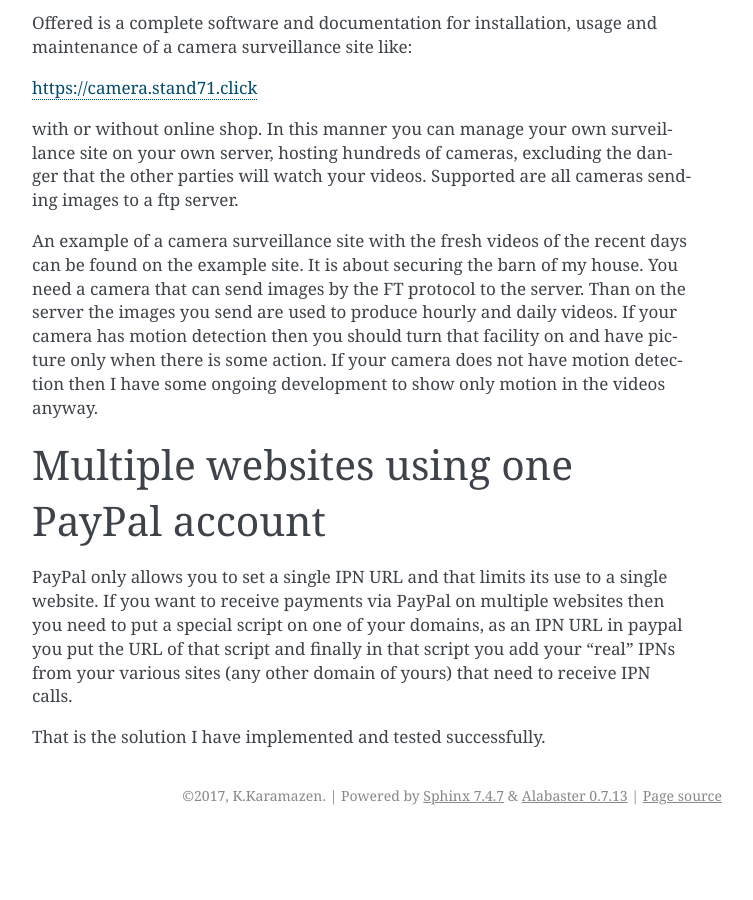
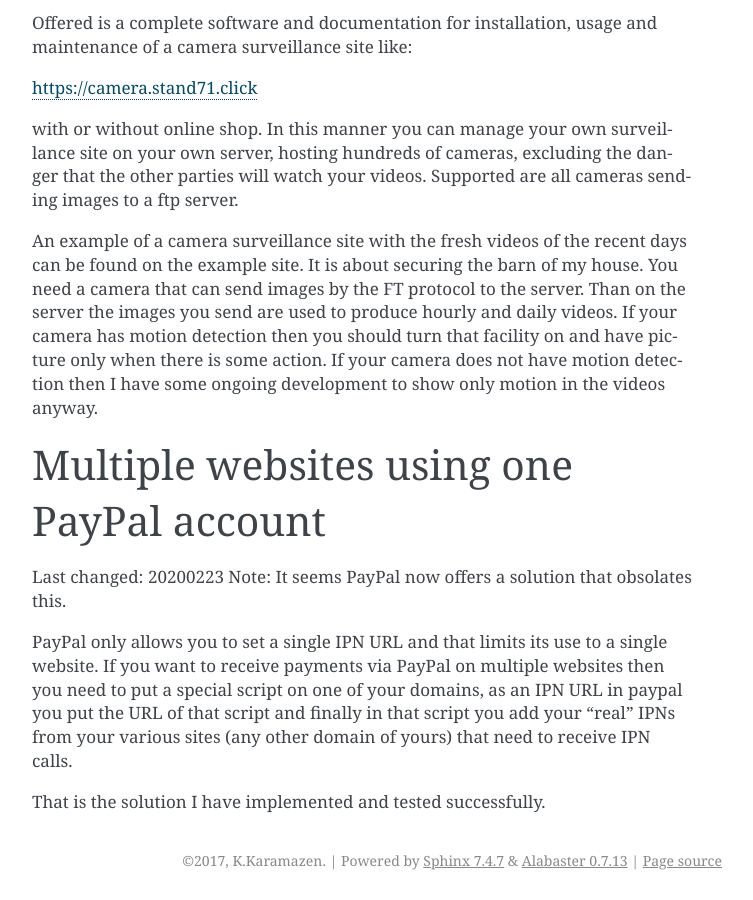
Before and after one commit to kresimir71/gigs, a Sphinx documentation site: the page built from docs/gigs.rst, in a window 1280 px wide and 900 px high, scrolled down 7519 px. Shown: the whole window, without its empty margins (388-1141 px from the left). Built offline with Sphinx 7.4.7, drawn with Linux system fonts in a browser that asks for light colours; before the commit the page ends 8354 px from its top, so only the background shows below that.

Commit message:
Update gigs.rst

```diff
--- a/docs/gigs.rst
+++ b/docs/gigs.rst
@@ -297,6 +297,9 @@ anyway.
 Multiple websites using one PayPal account
 ##############################################################
 
+Last changed: 20200223
+Note: It seems PayPal now offers a solution that obsolates this.
+
 PayPal only allows you to set a single IPN URL and that limits its use to a single website. If you want to receive payments via PayPal on multiple websites then you need to put a special script on one of your domains, as an IPN URL in paypal you put the URL of that script and finally in that script you add your "real" IPNs from your various sites (any other domain of yours) that need to receive IPN calls.
 
 That is the solution I have implemented and tested successfully.
```
